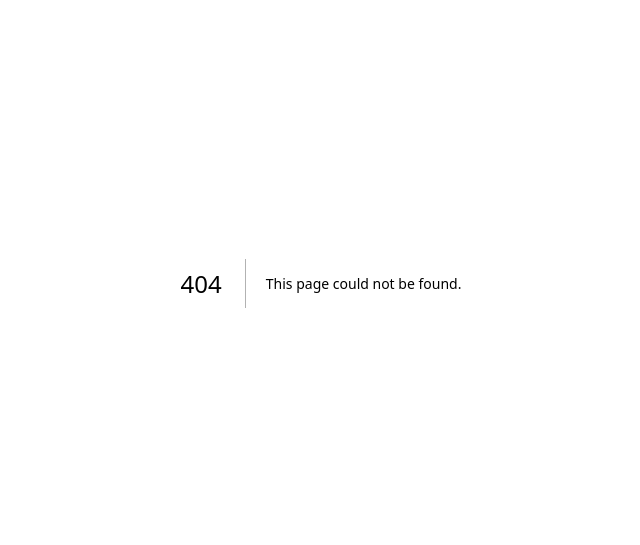
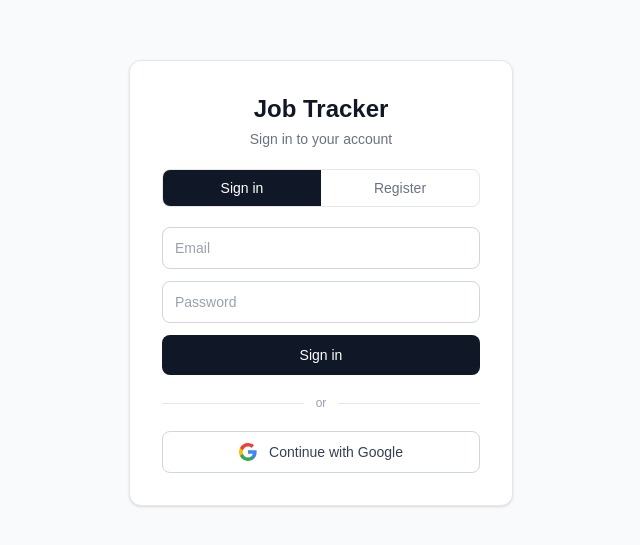
Before and after one commit to greatberser/Job-Application-Tracker, a Next.js app: page /login in a window 1280 px wide. Before the commit this address had no page. Shown: the part 117-662 px from the top of the page, without its empty margins (319-959 px from the left). Built offline with nearby package versions, Linux system fonts and the light colour scheme; no server answers.

Commit message:
add email/password auth with login and register on same page

```diff
--- a/src/app/layout.tsx
+++ b/src/app/layout.tsx
@@ -1,6 +1,7 @@
 import type { Metadata } from "next";
 import { Geist, Geist_Mono } from "next/font/google";
 import "./globals.css";
+import AuthGuard from "@/components/AuthGuard";
 
 const geistSans = Geist({
   variable: "--font-geist-sans",
@@ -27,7 +28,7 @@ export default function RootLayout({
       <body
         className={`${geistSans.variable} ${geistMono.variable} antialiased`}
       >
-        {children}
+        <AuthGuard>{children}</AuthGuard>
       </body>
     </html>
   );
--- /dev/null
+++ b/src/app/login/page.tsx
@@ -0,0 +1,108 @@
+'use client';
+
+import { useState } from 'react';
+import { useAuthStore } from '@/store/authStore';
+
+type Mode = 'login' | 'register';
+
+export default function LoginPage() {
+  const [mode, setMode] = useState<Mode>('login');
+  const [email, setEmail] = useState('');
+  const [password, setPassword] = useState('');
+
+  const { signInWithGoogle, signInWithEmail, signUpWithEmail, error } = useAuthStore();
+
+  async function handleSubmit(e: React.FormEvent) {
+    e.preventDefault();
+    if (mode === 'login') {
+      await signInWithEmail(email, password);
+    } else {
+      await signUpWithEmail(email, password);
+    }
+  }
+
+  return (
+    <main className="min-h-screen bg-gray-50 flex items-center justify-center">
+      <div className="bg-white rounded-xl shadow-sm border border-gray-200 p-8 w-full max-w-sm space-y-5">
+
+        <div className="text-center">
+          <h1 className="text-2xl font-bold text-gray-900">Job Tracker</h1>
+          <p className="text-sm text-gray-500 mt-1">
+            {mode === 'login' ? 'Sign in to your account' : 'Create a new account'}
+          </p>
+        </div>
+
+        {/* tab toggle */}
+        <div className="flex rounded-lg border border-gray-200 overflow-hidden text-sm">
+          <button
+            onClick={() => setMode('login')}
+            className={`flex-1 py-2 font-medium transition-colors ${mode === 'login' ? 'bg-gray-900 text-white' : 'text-gray-500 hover:bg-gray-50'}`}
+          >
+            Sign in
+          </button>
+          <button
+            onClick={() => setMode('register')}
+            className={`flex-1 py-2 font-medium transition-colors ${mode === 'register' ? 'bg-gray-900 text-white' : 'text-gray-500 hover:bg-gray-50'}`}
+          >
+            Register
+          </button>
+        </div>
+
+        {/* email/password form */}
+        <form onSubmit={handleSubmit} className="space-y-3">
+          <input
+            required
+            type="email"
+            placeholder="Email"
+            value={email}
+            onChange={(e) => setEmail(e.target.value)}
+            className={input}
+          />
+          <input
+            required
+            type="password"
+            placeholder="Password"
+            value={password}
+            onChange={(e) => setPassword(e.target.value)}
+            className={input}
+          />
+
+          {error && <p className="text-xs text-red-500">{error}</p>}
+
+          <button type="submit" className="w-full bg-gray-900 text-white py-2.5 rounded-lg text-sm font-medium hover:bg-gray-800 transition-colors">
+            {mode === 'login' ? 'Sign in' : 'Create account'}
+          </button>
+        </form>
+
+        <div className="flex items-center gap-3 text-xs text-gray-400">
+          <div className="flex-1 h-px bg-gray-200" />
+          or
+          <div className="flex-1 h-px bg-gray-200" />
+        </div>
+
+        {/* google */}
+        <button
+          onClick={signInWithGoogle}
+          className="w-full flex items-center justify-center gap-3 border border-gray-300 rounded-lg px-4 py-2.5 text-sm font-medium text-gray-700 hover:bg-gray-50 transition-colors"
+        >
+          <GoogleIcon />
+          Continue with Google
+        </button>
+
+      </div>
+    </main>
+  );
+}
+
+const input = 'w-full border border-gray-300 rounded-lg px-3 py-2.5 text-sm text-gray-900 placeholder:text-gray-400 focus:outline-none focus:ring-2 focus:ring-gray-900';
+
+function GoogleIcon() {
+  return (
+    <svg width="18" height="18" viewBox="0 0 18 18">
+      <path fill="#4285F4" d="M17.64 9.2c0-.637-.057-1.251-.164-1.84H9v3.481h4.844c-.209 1.125-.843 2.078-1.796 2.717v2.258h2.908c1.702-1.567 2.684-3.875 2.684-6.615z"/>
+      <path fill="#34A853" d="M9 18c2.43 0 4.467-.806 5.956-2.184l-2.908-2.258c-.806.54-1.837.86-3.048.86-2.344 0-4.328-1.584-5.036-3.711H.957v2.332C2.438 15.983 5.482 18 9 18z"/>
+      <path fill="#FBBC05" d="M3.964 10.707c-.18-.54-.282-1.117-.282-1.707s.102-1.167.282-1.707V4.961H.957C.347 6.175 0 7.55 0 9s.348 2.825.957 4.039l3.007-2.332z"/>
+      <path fill="#EA4335" d="M9 3.58c1.321 0 2.508.454 3.44 1.345l2.582-2.58C13.463.891 11.426 0 9 0 5.482 0 2.438 2.017.957 4.961L3.964 7.293C4.672 5.166 6.656 3.58 9 3.58z"/>
+    </svg>
+  );
+}
--- a/src/app/page.tsx
+++ b/src/app/page.tsx
@@ -3,6 +3,7 @@
 import { useEffect } from 'react';
 import { JOB_STATUSES } from '@/types/job';
 import { useJobStore } from '@/store/jobStore';
+import { useAuthStore } from '@/store/authStore';
 import JobCard from '@/components/JobCard';
 import AddJobForm from '@/components/AddJobForm';
 
@@ -10,6 +11,7 @@ export default function Home() {
   const jobs = useJobStore((state) => state.jobs);
   const loading = useJobStore((state) => state.loading);
   const loadJobs = useJobStore((state) => state.loadJobs);
+  const { user, signOutUser } = useAuthStore();
 
   useEffect(() => {
     loadJobs();
@@ -32,7 +34,16 @@ export default function Home() {
             {jobs.length} applications tracked
           </p>
         </div>
-        <AddJobForm />
+        <div className="flex items-center gap-3">
+          <span className="text-sm text-gray-500 hidden sm:block">{user?.displayName}</span>
+          <AddJobForm />
+          <button
+            onClick={signOutUser}
+            className="px-4 py-2 text-sm border border-gray-300 rounded-lg text-gray-700 hover:bg-gray-50 transition-colors"
+          >
+            Sign out
+          </button>
+        </div>
       </header>
 
       <div className="grid grid-cols-1 sm:grid-cols-2 lg:grid-cols-4 gap-4">
--- /dev/null
+++ b/src/components/AuthGuard.tsx
@@ -0,0 +1,33 @@
+'use client';
+
+import { useEffect } from 'react';
+import { useRouter, usePathname } from 'next/navigation';
+import { useAuthStore } from '@/store/authStore';
+
+export default function AuthGuard({ children }: { children: React.ReactNode }) {
+  const { user, loading, init } = useAuthStore();
+  const router = useRouter();
+  const pathname = usePathname();
+
+  // start listening to Firebase auth state once on mount
+  useEffect(() => {
+    const unsubscribe = init();
+    return unsubscribe; // cleanup on unmount
+  }, []);
+
+  useEffect(() => {
+    if (loading) return;
+    if (!user && pathname !== '/login') router.replace('/login');
+    if (user && pathname === '/login') router.replace('/');
+  }, [user, loading, pathname]);
+
+  if (loading) {
+    return (
+      <div className="min-h-screen bg-gray-50 flex items-center justify-center">
+        <p className="text-gray-400 text-sm">Loading...</p>
+      </div>
+    );
+  }
+
+  return <>{children}</>;
+}
--- a/src/lib/firebase.ts
+++ b/src/lib/firebase.ts
@@ -1,5 +1,6 @@
 import { initializeApp, getApps } from 'firebase/app';
 import { getFirestore } from 'firebase/firestore';
+import { getAuth } from 'firebase/auth';
 
 const firebaseConfig = {
   apiKey: process.env.NEXT_PUBLIC_FIREBASE_API_KEY,
@@ -14,3 +15,4 @@ const firebaseConfig = {
 const app = getApps().length ? getApps()[0] : initializeApp(firebaseConfig);
 
 export const db = getFirestore(app);
+export const auth = getAuth(app);
--- /dev/null
+++ b/src/store/authStore.ts
@@ -0,0 +1,71 @@
+import { create } from 'zustand';
+import {
+  User,
+  GoogleAuthProvider,
+  signInWithPopup,
+  signOut,
+  onAuthStateChanged,
+  createUserWithEmailAndPassword,
+  signInWithEmailAndPassword,
+} from 'firebase/auth';
+import { auth } from '@/lib/firebase';
+
+interface AuthStore {
+  user: User | null;
+  loading: boolean;
+  error: string | null;
+  signInWithGoogle: () => Promise<void>;
+  signInWithEmail: (email: string, password: string) => Promise<void>;
+  signUpWithEmail: (email: string, password: string) => Promise<void>;
+  signOutUser: () => Promise<void>;
+  init: () => () => void;
+}
+
+export const useAuthStore = create<AuthStore>((set) => ({
+  user: null,
+  loading: true,
+  error: null,
+
+  signInWithGoogle: async () => {
+    set({ error: null });
+    const provider = new GoogleAuthProvider();
+    await signInWithPopup(auth, provider);
+  },
+
+  signInWithEmail: async (email, password) => {
+    set({ error: null });
+    try {
+      await signInWithEmailAndPassword(auth, email, password);
+    } catch (e: unknown) {
+      set({ error: parseAuthError(e) });
+    }
+  },
+
+  signUpWithEmail: async (email, password) => {
+    set({ error: null });
+    try {
+      await createUserWithEmailAndPassword(auth, email, password);
+    } catch (e: unknown) {
+      set({ error: parseAuthError(e) });
+    }
+  },
+
+  signOutUser: async () => {
+    await signOut(auth);
+  },
+
+  init: () => {
+    const unsubscribe = onAuthStateChanged(auth, (user) => {
+      set({ user, loading: false });
+    });
+    return unsubscribe;
+  },
+}));
+
+function parseAuthError(e: unknown): string {
+  const code = (e as { code?: string }).code ?? '';
+  if (code === 'auth/email-already-in-use') return 'Email already in use.';
+  if (code === 'auth/invalid-credential') return 'Invalid email or password.';
+  if (code === 'auth/weak-password') return 'Password must be at least 6 characters.';
+  return 'Something went wrong. Try again.';
+}
```
